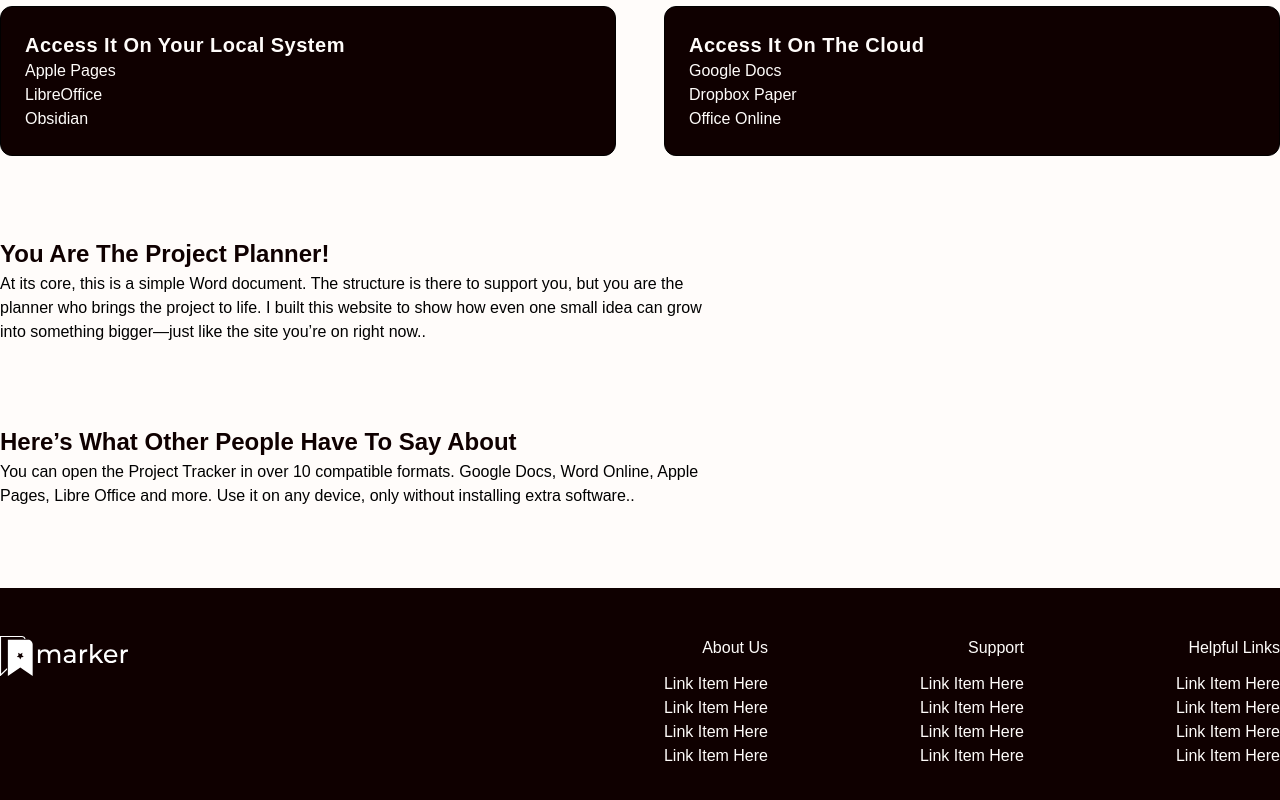
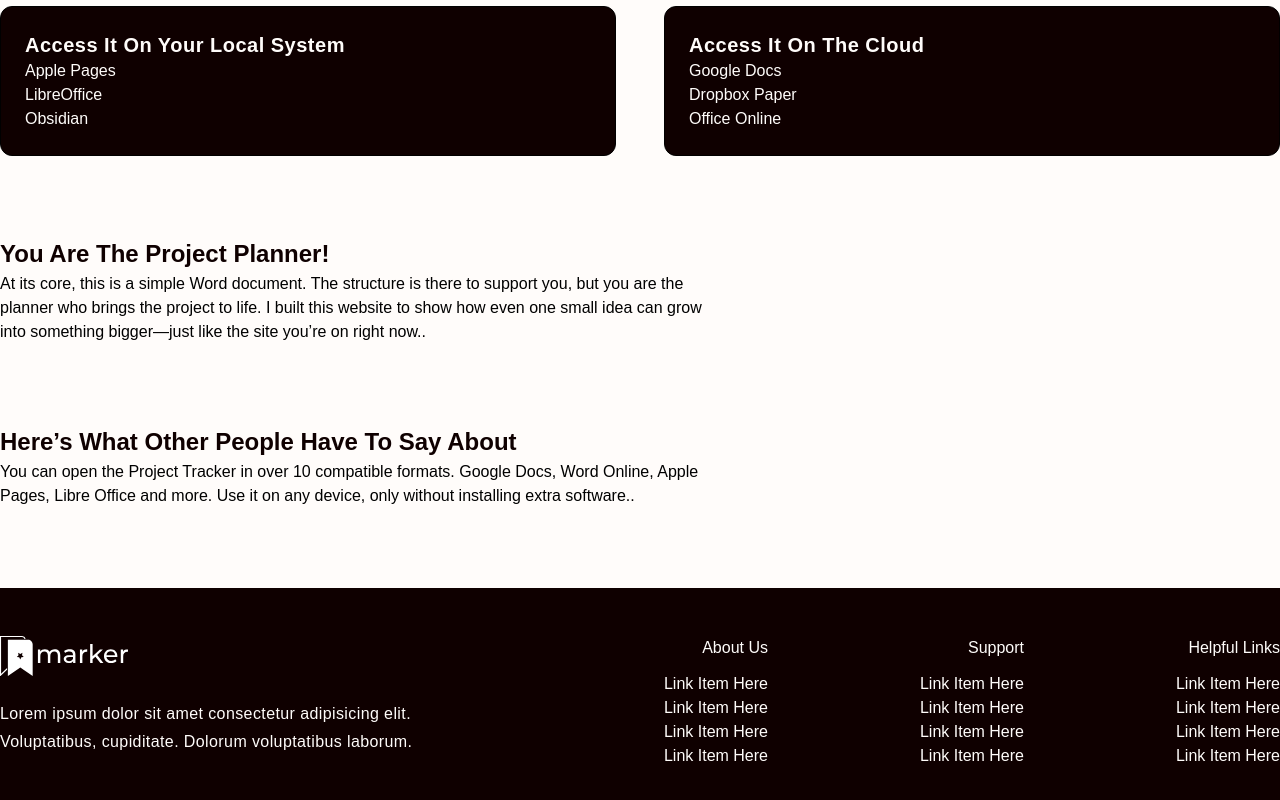
Before and after one commit to Justin-Bento/marker, a React (Vite) app: page / in a window 1280 px wide. Shown: the part 1291-2091 px from the top of the page. Built offline with nearby package versions, Linux system fonts and the light colour scheme; a web font is replaced by a local one.

Commit message:
Updated column.

```diff
--- a/src/frontend/components/footer.tsx
+++ b/src/frontend/components/footer.tsx
@@ -6,9 +6,13 @@ export default function Footer() {
       <div className="wrapper py-12">
         <div className="grid lg:grid-cols-5">
           <div className="col-span-2">
-            <a href="/">
+            <a href="/" className="block">
               <img src={CompanyLogo} className="w-32 m-0 p-0" />
             </a>
+            <p className="mt-6 tex-sm leading-7 tracking-wide">
+              Lorem ipsum dolor sit amet consectetur adipisicing elit.
+              Voluptatibus, cupiditate. Dolorum voluptatibus laborum.
+            </p>
           </div>
           {/*  */}
           <div className="flex flex-col items-end *:text-right">
```
